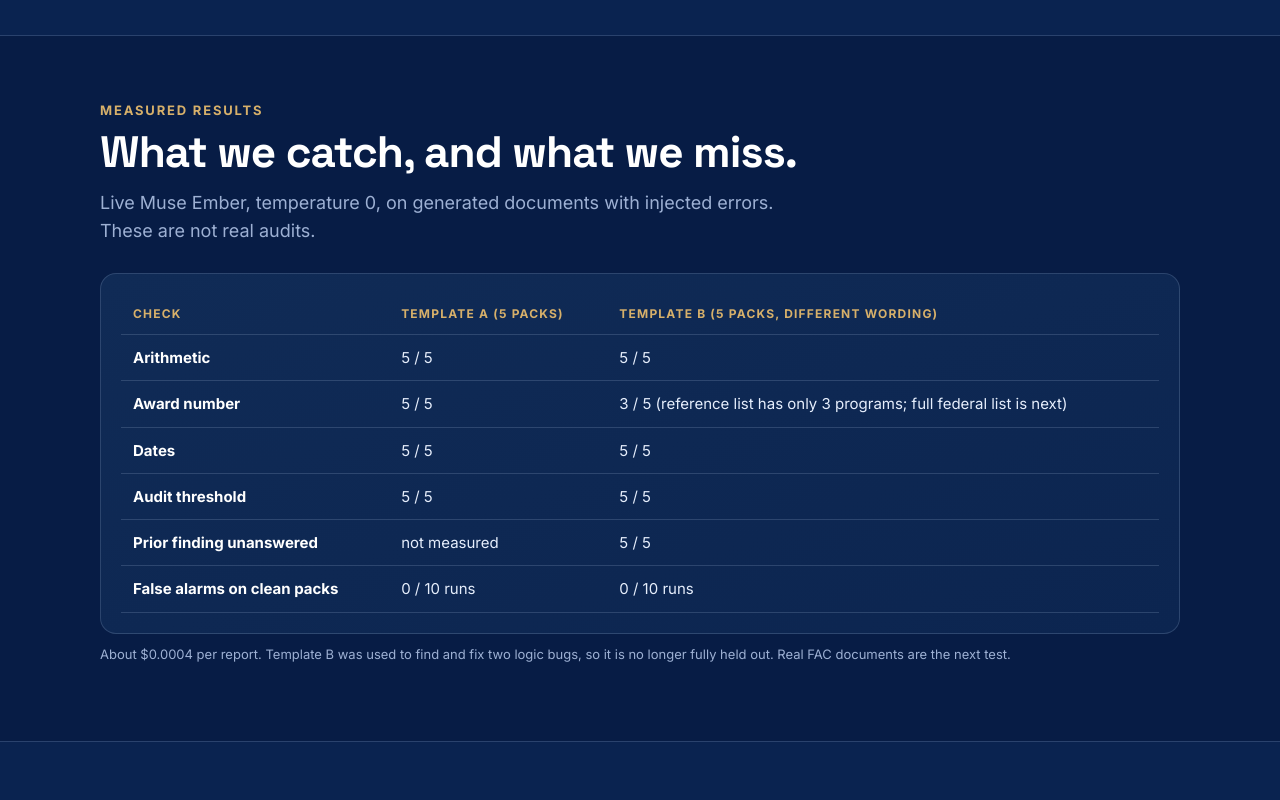
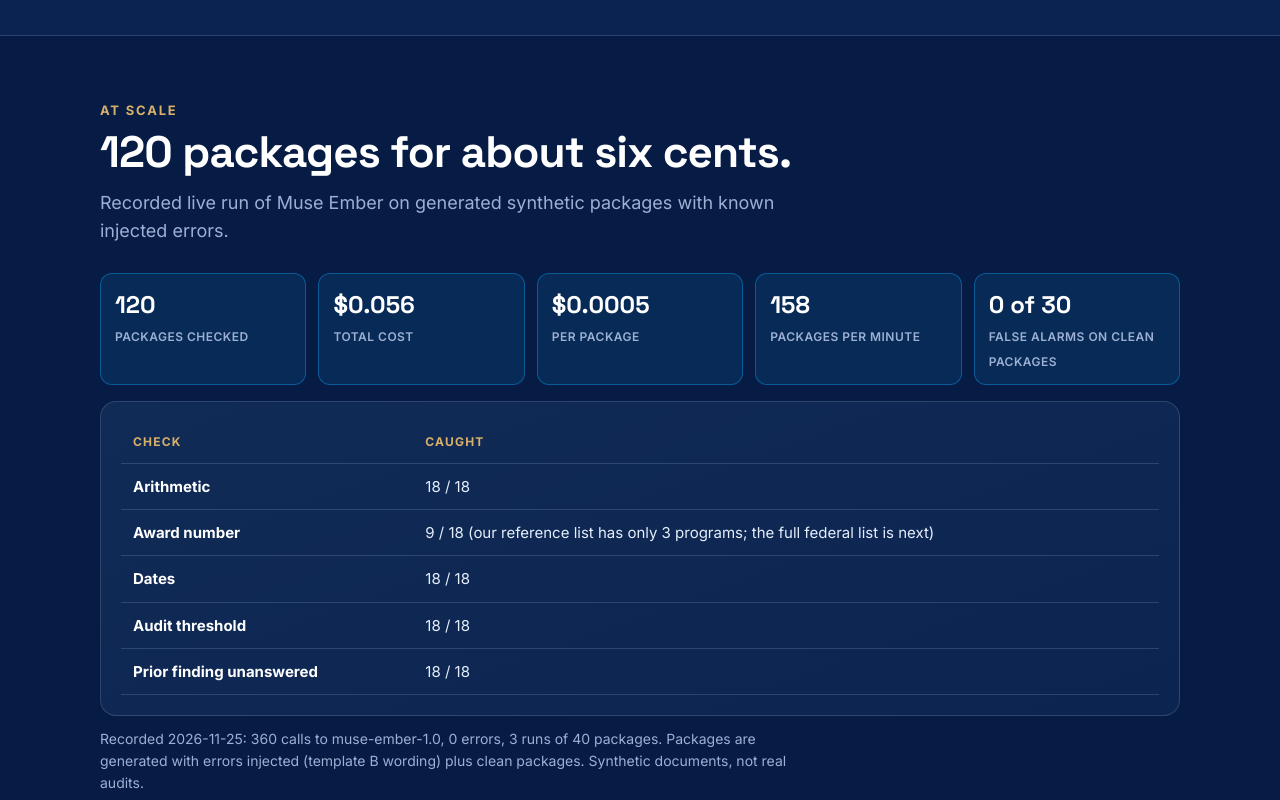
Before and after one commit to aizoya/grant-audit-ready, a plain HTML site: page public/index.html in a window 1280 px wide. Shown: the part 2940-3740 px from the top of the page. Drawn offline with Linux system fonts and the light colour scheme.

Commit message:
Show recorded batch run (120 synthetic packages, cost and recall) on the demo page
Co-Authored-By: Claude Sonnet 5.5 <noreply@anthropic.com>
Claude-Session: https://claude.ai/code/session_01Vpt1Ge6gMS8vkYBpGBGJ1k

```diff
--- /dev/null
+++ b/public/batch-run.json
@@ -0,0 +1 @@
+{"model":"muse-ember-1.0","recorded_at":"2026-11-25","packages":120,"errors":0,"calls":360,"total_cost_usd":0.056078,"cost_per_package_usd":0.000467,"server_seconds":45.5,"packages_per_minute":158,"recall":{"arithmetic":{"found":18,"of":18},"award_id":{"found":9,"of":18},"date":{"found":18,"of":18},"threshold":{"found":18,"of":18},"prior_finding_omitted":{"found":18,"of":18}},"false_alarms":{"packages":30,"flagged":0},"runs":[{"seed":4000,"packages":40,"seconds":13.6,"cost":0.018842},{"seed":5000,"packages":40,"seconds":14.4,"cost":0.018704},{"seed":6000,"packages":40,"seconds":17.5,"cost":0.018532}]}
--- a/public/index.html
+++ b/public/index.html
@@ -191,6 +191,16 @@ footer img{height:26px;display:block;margin-bottom:12px}
   <div class="err" id="err" role="alert"></div>
 </div></section>
 
+<section id="scale"><div class="wrap">
+  <div class="kicker">At scale</div>
+  <h2>120 packages for about six cents.</h2>
+  <p class="sub" id="scalesub">Recorded live run of Muse Ember on generated synthetic packages with known injected errors.</p>
+  <div class="meter" id="scalemeter"></div>
+  <div class="card" style="overflow-x:auto"><table>
+    <thead><tr><th>Check</th><th>Caught</th></tr></thead><tbody id="scalerows"></tbody></table></div>
+  <p class="sub" style="font-size:14px;margin-top:12px" id="scalenote"></p>
+</div></section>
+
 <section id="proof"><div class="wrap">
   <div class="kicker">Measured results</div>
   <h2>What we catch, and what we miss.</h2>
@@ -316,6 +326,20 @@ $("#run").addEventListener("click",async()=>{
   }catch(e){err.textContent=e.message;err.style.display="block";}
   btn.disabled=false;btn.textContent="Run live check";
 });
+
+/* batch run */
+fetch("/batch-run.json").then(r=>r.ok?r.json():null).then(b=>{
+  if(!b){document.getElementById("scale").style.display="none";return;}
+  const NM={arithmetic:"Arithmetic",award_id:"Award number",date:"Dates",threshold:"Audit threshold",prior_finding_omitted:"Prior finding unanswered"};
+  document.getElementById("scalemeter").innerHTML=
+   `<div class="m"><b>${b.packages}</b><span>Packages checked</span></div>`+
+   `<div class="m"><b>$${b.total_cost_usd.toFixed(3)}</b><span>Total cost</span></div>`+
+   `<div class="m"><b>$${b.cost_per_package_usd.toFixed(4)}</b><span>Per package</span></div>`+
+   `<div class="m"><b>${b.packages_per_minute}</b><span>Packages per minute</span></div>`+
+   `<div class="m"><b>${b.false_alarms.flagged} of ${b.false_alarms.packages}</b><span>False alarms on clean packages</span></div>`;
+  document.getElementById("scalerows").innerHTML=Object.keys(b.recall).map(k=>`<tr><td class="n">${NM[k]||k}</td><td>${b.recall[k].found} / ${b.recall[k].of}${k==="award_id"?" (our reference list has only 3 programs; the full federal list is next)":""}</td></tr>`).join("");
+  document.getElementById("scalenote").textContent=`Recorded ${b.recorded_at}: ${b.calls} calls to ${b.model}, ${b.errors} errors, 3 runs of 40 packages. Packages are generated with errors injected (template B wording) plus clean packages. Synthetic documents, not real audits.`;
+}).catch(()=>{});
 if("serviceWorker" in navigator){window.addEventListener("load",()=>navigator.serviceWorker.register("/sw.js").catch(()=>{}));}
 </script>
 </body>
```
